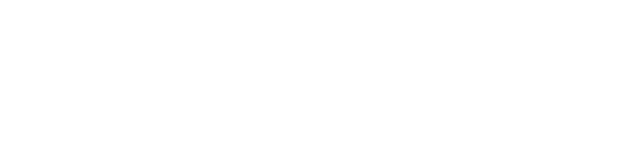
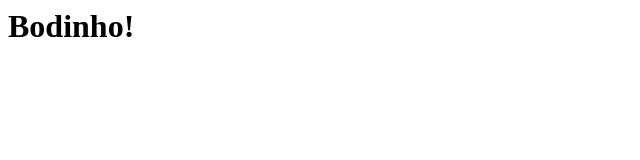
Before and after one commit to vksilva/teste_git, a plain HTML site: page index.html in a window 1280 px wide. Shown: the whole page, without its empty margins (0-640 px from the left). Drawn offline with Linux system fonts and the light colour scheme.

Commit message:
Adicionado título

```diff
--- a/index.html
+++ b/index.html
@@ -2,5 +2,6 @@
 	<head>
 	</head>
 	<body>
+		<h1>Bodinho!</h1>
 	</body>
 </html>
```
